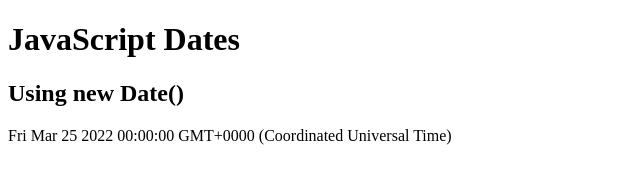
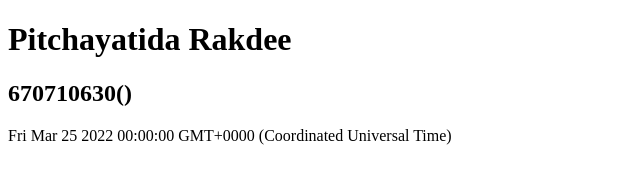
Before and after one commit to 670710630/517101_630, a plain HTML site: page index.html in a window 1280 px wide. Shown: the whole page, without its empty margins (0-640 px from the left). Drawn offline with Linux system fonts and the light colour scheme.

Commit message:
เพิ่มชื่อ-นามสกุล

```diff
--- a/index.html
+++ b/index.html
@@ -2,8 +2,8 @@
 <html>
 <body>
 
-<h1>JavaScript Dates</h1>
-<h2>Using new Date()</h2>
+<h1>Pitchayatida Rakdee</h1>
+<h2>670710630()</h2>
 
 <p id="demo"></p>
 
```
